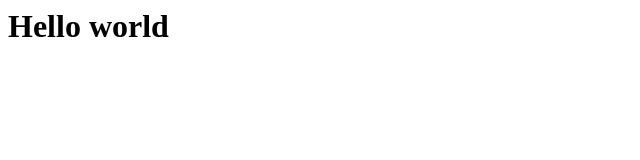
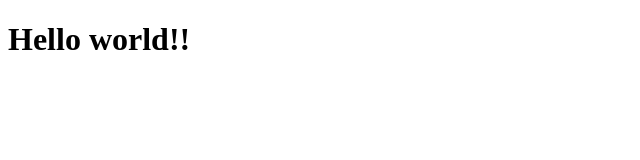
Before and after one commit to nghianh-dev/nghianh-dev.github.io, a plain HTML site: page index.html in a window 1280 px wide. Shown: the whole page, without its empty margins (0-640 px from the left). Drawn offline with Linux system fonts and the light colour scheme.

Commit message:
Update index.html

```diff
--- a/index.html
+++ b/index.html
@@ -1 +1,11 @@
-<h1>Hello world</h1>
+<!DOCTYPE html>
+<html lang="en">
+<head>
+    <meta charset="UTF-8">
+    <meta name="viewport" content="width=device-width, initial-scale=1.0">
+    <title>Moonlight</title>
+</head>
+<body>
+    <h1>Hello world!!</h1>
+</body>
+</html>
```
